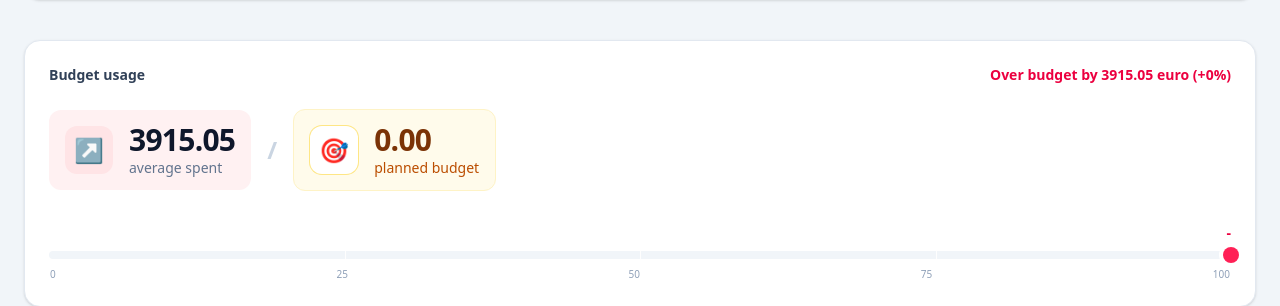
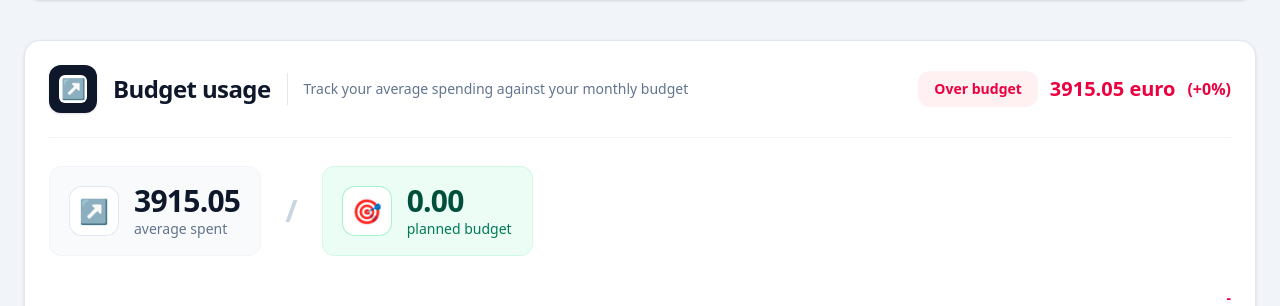
Before and after one commit to oleksaGrzegorz/budget-app, a React (Vite) app: page / in a window 1280 px wide. Shown: the part 306-612 px from the top of the page. Built offline with nearby package versions, Linux system fonts and the light colour scheme; no server answers.

Commit message:
refactor: enhance BudgetUsageSummary component with improved layout, styles, and messaging

```diff
--- a/src/components/BudgetUsageSummary/BudgetUsageSummary.tsx
+++ b/src/components/BudgetUsageSummary/BudgetUsageSummary.tsx
@@ -25,48 +25,98 @@ export const BudgetUsageSummary = ({
   }, 0);
 
   const usagePercent =
-    plannedBudget > 0 ? Math.round((spentAverage / plannedBudget) * 100) : null;
+    plannedBudget > 0
+      ? Math.round((spentAverage / plannedBudget) * 100)
+      : null;
 
   const remaining = plannedBudget - spentAverage;
   const isOverBudget = remaining < 0;
 
   const overPercent =
-    usagePercent !== null && usagePercent > 100 ? usagePercent - 100 : 0;
+    usagePercent !== null && usagePercent > 100
+      ? usagePercent - 100
+      : 0;
 
   const progress =
-    usagePercent !== null ? Math.min(Math.max(usagePercent, 0), 100) : 0;
+    usagePercent !== null
+      ? Math.min(Math.max(usagePercent, 0), 100)
+      : 0;
+
+  const plannedStyles =
+    usagePercent !== null && usagePercent > 110
+      ? {
+          box: "border-rose-100 bg-rose-50",
+          icon: "ring-rose-200",
+          value: "text-rose-900",
+          label: "text-rose-700",
+        }
+      : usagePercent !== null && usagePercent > 100
+        ? {
+            box: "border-amber-100 bg-amber-50",
+            icon: "ring-amber-200",
+            value: "text-amber-900",
+            label: "text-amber-700",
+          }
+        : {
+            box: "border-emerald-100 bg-emerald-50",
+            icon: "ring-emerald-200",
+            value: "text-emerald-900",
+            label: "text-emerald-700",
+          };
 
   return (
     <section className="rounded-2xl border border-slate-200 bg-white p-6 shadow-sm">
-      <div className="flex items-start justify-between gap-6">
-        <h2 className="text-sm font-bold text-slate-700">Budget usage</h2>
+      <div className="flex items-center justify-between border-b border-slate-100 pb-6">
+        <div className="flex items-center gap-4">
+          <div className="flex h-12 w-12 items-center justify-center rounded-xl bg-slate-900 shadow-sm">
+            <span className="flex h-7 w-7 items-center justify-center rounded-md bg-white text-xl font-bold text-slate-900">
+              ↗
+            </span>
+          </div>
 
-        <span
-          className={`text-sm font-semibold ${
-            isOverBudget ? "text-rose-600" : "text-emerald-600"
-          }`}
-        >
-          {isOverBudget
-            ? `Over budget by ${Math.abs(remaining).toFixed(
-                2,
-              )} euro (+${overPercent}%)`
-            : `Remaining ${remaining.toFixed(2)} euro`}
-        </span>
+          <h2 className="text-2xl font-bold tracking-tight text-slate-900">
+            Budget usage
+          </h2>
+
+          <div className="h-8 w-px bg-slate-200" />
+
+          <p className="text-sm font-medium text-slate-500">
+            Track your average spending against your monthly budget
+          </p>
+        </div>
+
+        <div className="flex items-center gap-3">
+          <span
+            className={`rounded-xl px-4 py-2 text-sm font-bold ${
+              isOverBudget
+                ? "bg-rose-50 text-rose-600"
+                : "bg-emerald-50 text-emerald-600"
+            }`}
+          >
+            {isOverBudget ? "Over budget" : "Remaining"}
+          </span>
+
+          <span
+            className={`text-xl font-bold ${
+              isOverBudget
+                ? "text-rose-600"
+                : "text-emerald-600"
+            }`}
+          >
+            {Math.abs(remaining).toFixed(2)} euro
+          </span>
+
+          {isOverBudget && (
+            <span className="text-base font-bold text-rose-600">
+              (+{overPercent}%)
+            </span>
+          )}
+        </div>
       </div>
 
-      <div className="mt-6 flex flex-wrap items-center gap-4">
-        <div
-          className={`flex items-center gap-4 rounded-xl px-4 py-3 ${
-            isOverBudget ? "bg-rose-50" : "bg-emerald-50"
-          }`}
-        >
-          <div
-            className={`flex h-12 w-12 items-center justify-center rounded-xl text-2xl ${
-              isOverBudget
-                ? "bg-rose-100 text-rose-500"
-                : "bg-emerald-100 text-emerald-500"
-            }`}
-          >
+      <div className="mt-7 flex flex-wrap items-center gap-6">
+        <div className="flex items-center gap-4 rounded-xl border border-slate-100 bg-slate-50 px-5 py-4">
+          <div className="flex h-12 w-12 items-center justify-center rounded-xl bg-white text-2xl text-slate-500 ring-1 ring-slate-200">
             ↗
           </div>
 
@@ -74,25 +124,32 @@ export const BudgetUsageSummary = ({
             <div className="text-3xl font-bold tracking-tight text-slate-900">
               {spentAverage.toFixed(2)}
             </div>
+
             <div className="text-sm font-medium text-slate-500">
               average spent
             </div>
           </div>
         </div>
 
-        <div className="text-2xl font-semibold text-slate-300">/</div>
+        <div className="text-3xl font-semibold text-slate-300">/</div>
 
-        <div className="flex items-center gap-4 rounded-xl border border-amber-100 bg-amber-50 px-4 py-3">
-          <div className="flex h-12 w-12 items-center justify-center rounded-xl bg-white text-2xl ring-1 ring-amber-200">
+        <div
+          className={`flex items-center gap-4 rounded-xl border px-5 py-4 ${plannedStyles.box}`}
+        >
+          <div
+            className={`flex h-12 w-12 items-center justify-center rounded-xl bg-white text-2xl ring-1 ${plannedStyles.icon}`}
+          >
             🎯
           </div>
 
           <div>
-            <div className="text-3xl font-bold tracking-tight text-amber-900">
+            <div
+              className={`text-3xl font-bold tracking-tight ${plannedStyles.value}`}
+            >
               {plannedBudget.toFixed(2)}
             </div>
 
-            <div className="text-sm font-medium text-amber-700">
+            <div className={`text-sm font-medium ${plannedStyles.label}`}>
               planned budget
             </div>
           </div>
@@ -100,20 +157,26 @@ export const BudgetUsageSummary = ({
       </div>
 
       <div className="mt-8">
-        <div className="mb-2 flex items-center justify-end">
+        <div className="mb-2 flex justify-end">
           <span
-            className={`text-sm font-bold tabular-nums ${
-              isOverBudget ? "text-rose-600" : "text-slate-700"
+            className={`text-sm font-bold ${
+              isOverBudget
+                ? "text-rose-600"
+                : "text-slate-700"
             }`}
           >
-            {usagePercent !== null ? `${usagePercent}%` : "-"}
+            {usagePercent !== null
+              ? `${usagePercent}%`
+              : "-"}
           </span>
         </div>
 
         <div className="relative h-2 overflow-visible rounded-full bg-slate-100">
           <div
             className={`absolute inset-y-0 left-0 rounded-full transition-all duration-500 ${
-              isOverBudget ? "bg-rose-500" : "bg-emerald-500"
+              isOverBudget
+                ? "bg-rose-500"
+                : "bg-emerald-500"
             }`}
             style={{
               width: `${progress}%`,
```
